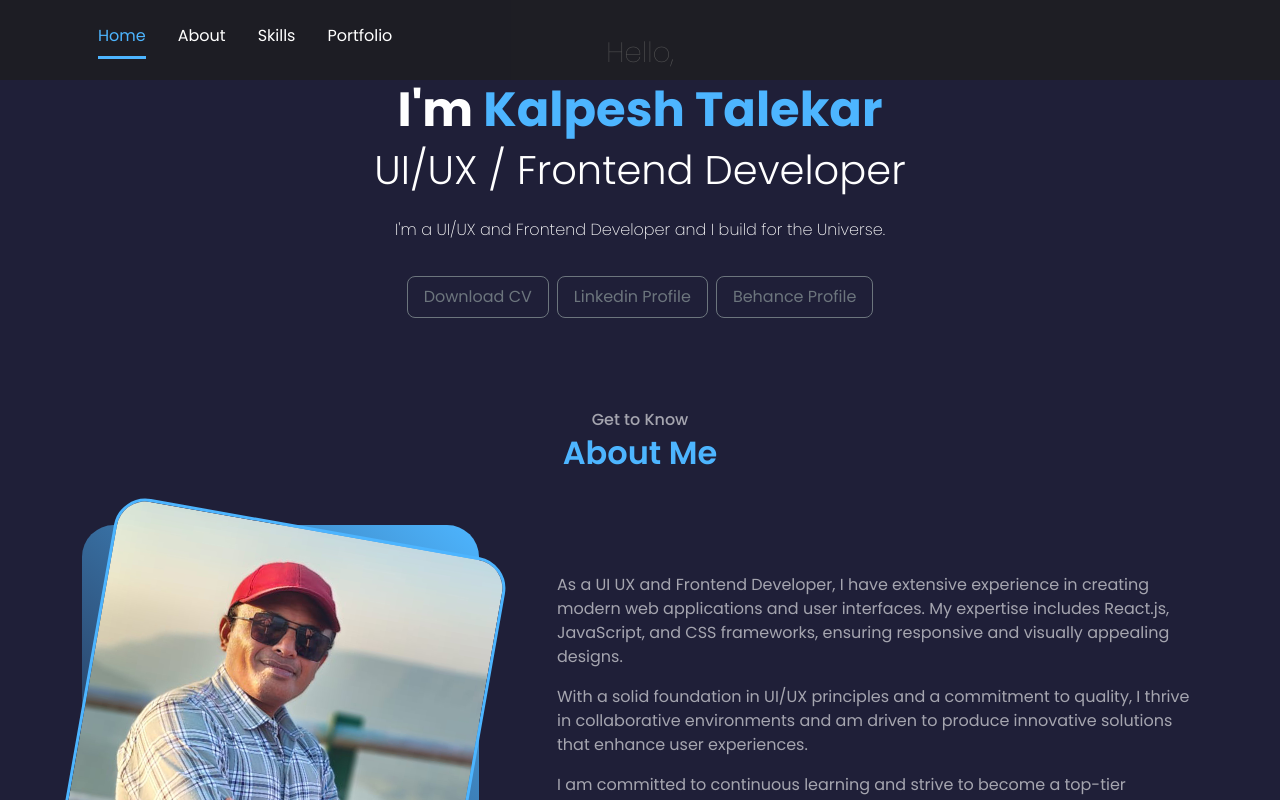
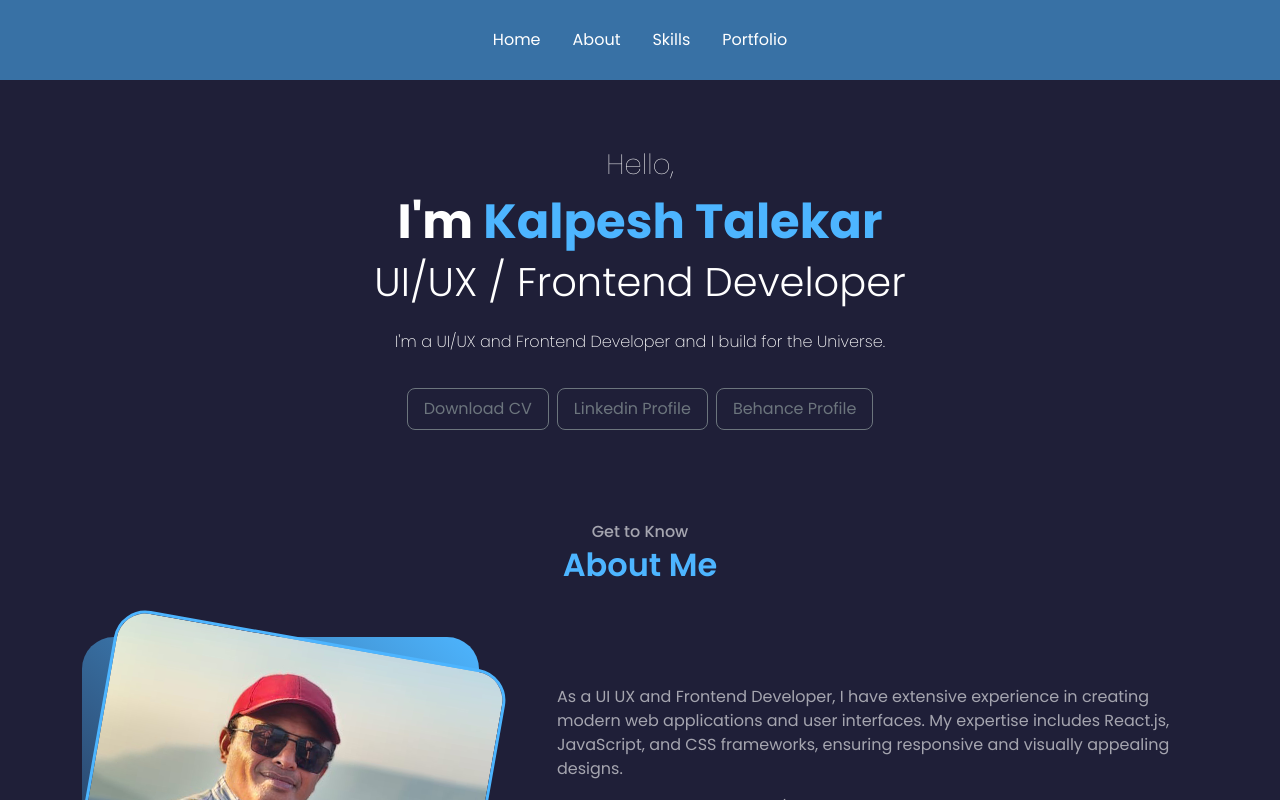
Before and after one commit to Kalp830/portfolio-website-react, a React (Vite) app: page / in a window 1280 px wide. Shown: the top 800 px of the page. Built offline with nearby package versions, Linux system fonts and the light colour scheme.

Commit message:
Fixed some css code

```diff
--- a/public/style.css
+++ b/public/style.css
@@ -14,4 +14,5 @@ body {
   overflow-x: hidden;
   color: white !important;
   display: block;
+  padding-top: 7rem;
 }
--- a/src/components/Navbar.jsx
+++ b/src/components/Navbar.jsx
@@ -8,8 +8,7 @@ const Navbar = () => {
   return (
     <>
 
-      <nav className="navbar position-fixed w-100 justify-content-center d-flex">
-        <div className="container">
+      <nav className="navbar w-100 justify-content-center">
         <div className="deskTopMenu ">
           <Link
             to="intro"
@@ -56,12 +55,12 @@ const Navbar = () => {
             Portfolio
           </Link>
         </div>
-               <img
+               {/* <img
           className="mobMenu"
           src={menu}
           alt="menu"
           onClick={() => setShowMenu(!showMenu)}
-        />
+        /> */}
         <div
           className="navMenu"
           style={{ display: showMenu ? "flex" : "none" }}
@@ -128,7 +127,7 @@ const Navbar = () => {
             Contact
           </Link>
         </div>
-        </div>
+
       </nav>
     </>
   );
--- a/src/components/about/About.jsx
+++ b/src/components/about/About.jsx
@@ -31,7 +31,7 @@ and visually appealing designs. </p>
 and a commitment to quality, I thrive in collaborative environments and am
                   driven to produce innovative solutions that enhance user experiences.</p>
                 <p>I am committed to continuous learning and strive to become a top-tier developer in the tech industry.</p>
-                <button className="btn btn-md bg-primary text-white">Let's Talk</button>
+                {/* <button className="btn btn-md bg-primary text-white">Let's Talk</button> */}
         </div>
 
             </Col>
--- a/src/components/intro/Intro.jsx
+++ b/src/components/intro/Intro.jsx
@@ -8,7 +8,7 @@ const Intro = () => {
   return (
     <>
       <section id="intro">
-        <div className="container">
+        <div className="container justify-content-center">
           <div className="row">
              <div className="col-md-12">
         <div className="introContent">
--- a/src/components/intro/intro.css
+++ b/src/components/intro/intro.css
@@ -68,7 +68,7 @@
     font-size: 10vw;
   }
   .hello {
-    font-size: 4.5rem;
+    font-size: 4rem;
   }
 }
 .downloadBtn a{
--- a/src/components/navbar.css
+++ b/src/components/navbar.css
@@ -1,15 +1,15 @@
 .navbar {
   height: 5rem;
-  /* width: 100vw; */
+  width: 100%;
   margin: 0 auto;
   padding: 1rem 2rem;
   display: flex;
-  justify-content: space-between;
+  justify-content: center;
   align-items: center;
-  position: sticky;
+  position: fixed !important;
   top: 0;
   z-index: 3;
-  background: rgba(30, 30, 30, 0.75);
+  background: rgba(77, 181, 255, 0.55);
 }
 .logo {
   object-fit: cover;
@@ -17,9 +17,7 @@
   width: 4rem;
 }
 /* Desktop menu */
-.deskTopMenu {
-  display: flex;
-}
+
 .deskTopMenuItemList {
   margin: 1rem;
   cursor: pointer;
@@ -29,9 +27,9 @@ a.deskTopMenuItemList {
   text-decoration: none;
 }
 .deskTopMenuItemList:hover {
-  color: #4db5ff;
-  padding-bottom: 0.5rem;
-  border-bottom: 3px solid #4db5ff;
+  color: #fff;
+  padding-bottom: 0.3rem;
+  border-bottom: 3px solid #fff;
 }
 .desTopMenuButton {
   background: white;
@@ -50,8 +48,8 @@ a.deskTopMenuItemList {
   margin: 1rem;
 }
 .active {
-  color: #4db5ff;
-  border-bottom: 3px solid #4db5ff;
+  color: #fff;
+  border-bottom: 3px solid #fff;
   padding-bottom: 0.5rem;
 }
 
```
